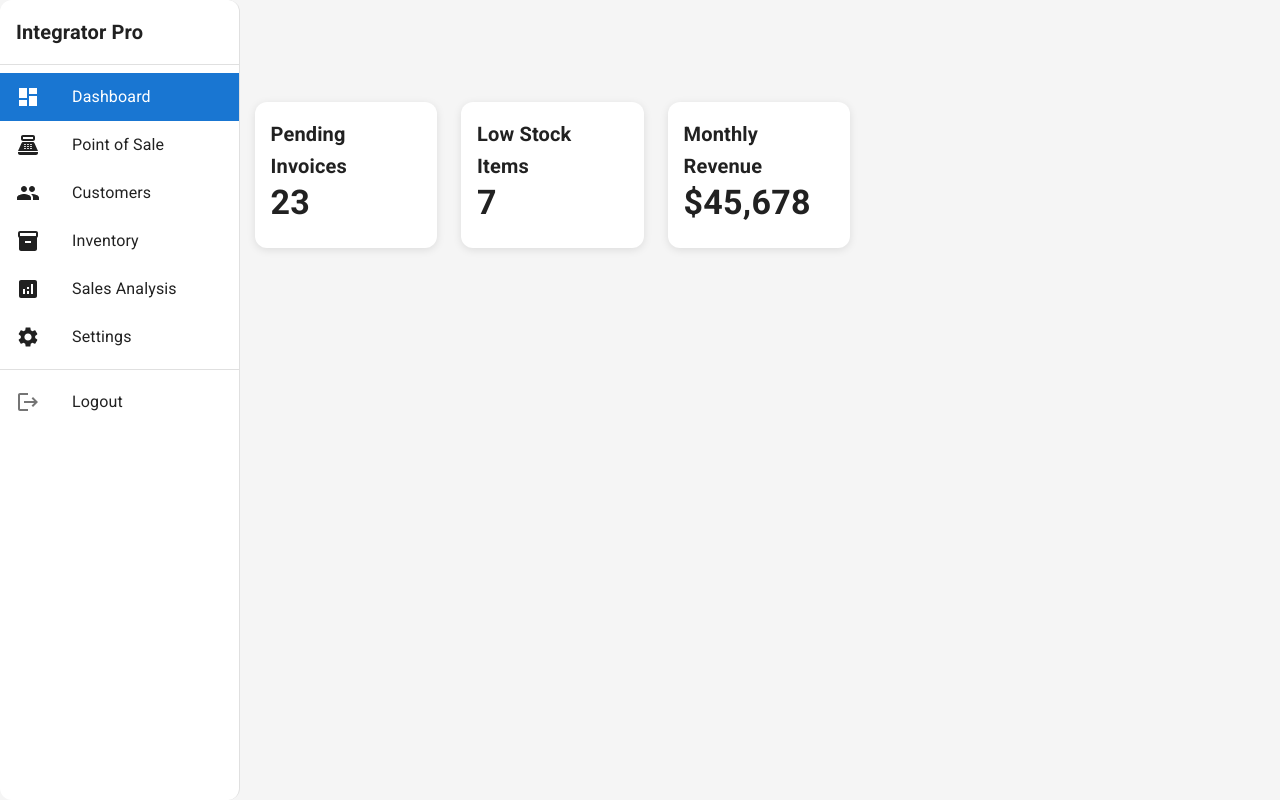
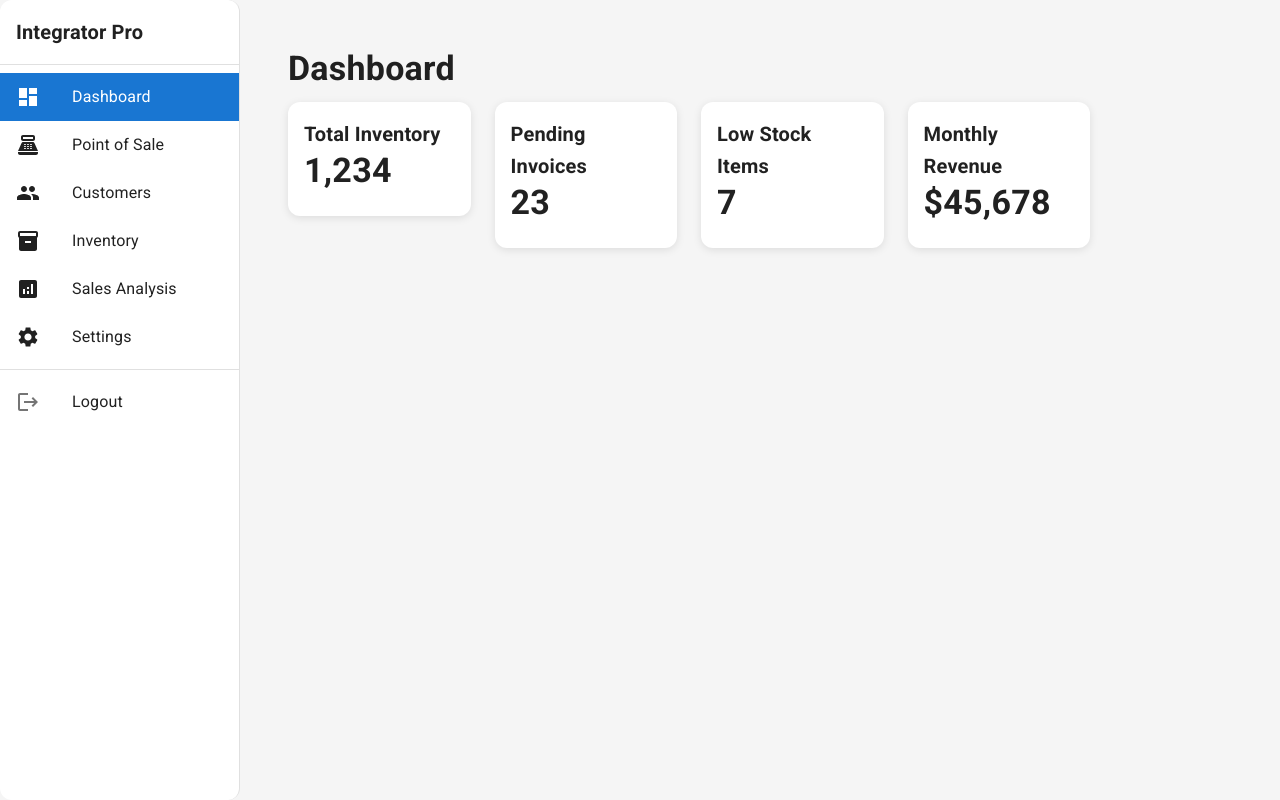
Before and after one commit to jbake1990/IntegratorPro, a React (Create React App) app in the folder client/: page /dashboard in a window 1280 px wide. Built offline with nearby package versions, Linux system fonts and the light colour scheme; sample sign-in values are in the browser's storage.

Commit message:
Fix navigation panel overlapping content - Add proper margin and width for main content area

```diff
--- a/client/src/components/Layout/Layout.tsx
+++ b/client/src/components/Layout/Layout.tsx
@@ -157,7 +157,15 @@ const Layout: React.FC = () => {
           </Toolbar>
         </AppBar>
 
-        <Box component="main" sx={{ flexGrow: 1, p: 3 }}>
+        <Box
+          component="main"
+          sx={{
+            flexGrow: 1,
+            p: 3,
+            ml: { xs: 0, sm: `${drawerWidth}px` },
+            width: { xs: '100%', sm: `calc(100% - ${drawerWidth}px)` }
+          }}
+        >
           <Outlet />
         </Box>
       </Box>
```
